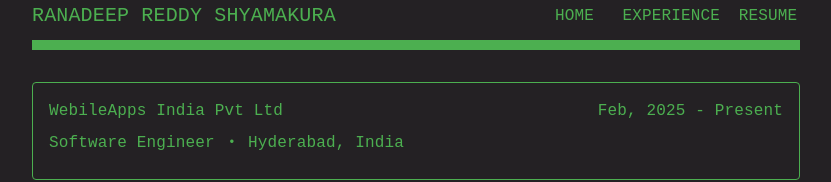
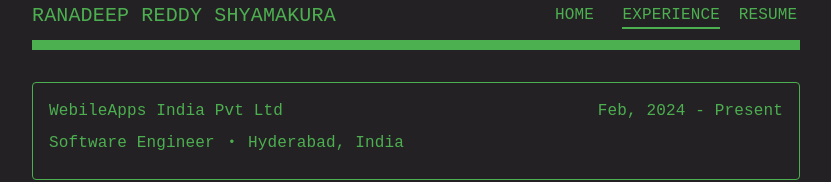
Before and after one commit to ranadeeps/profile, a React (Vite) app: page /experience in a window 1280 px wide. Shown: the top 182 px of the page, without its empty margins (224-1055 px from the left). Built offline with nearby package versions, Linux system fonts and the light colour scheme.

Commit message:
enhanced navigation buttons

```diff
--- a/src/components/CustomButton.tsx
+++ b/src/components/CustomButton.tsx
@@ -1,4 +1,4 @@
-import { Button, Typography } from "@mui/material";
+import { Box, Button, Divider, Typography } from "@mui/material";
 import { useNavigate } from "react-router";
 
 export const CustomButton = (props: {
@@ -6,11 +6,12 @@ export const CustomButton = (props: {
   href?: string | undefined;
   type?: "button" | "submit" | "reset" | undefined;
   onSubmit?: any;
+  underline?: boolean;
 }) => {
   const navigate = useNavigate();
 
   return (
-    <>
+    <Box display={"flex"} flexDirection={"column"} margin={"auto"}>
       {props.href ? (
         <Button
           sx={{ padding: 0, margin: 0 }}
@@ -33,6 +34,15 @@ export const CustomButton = (props: {
           <Typography>{props.label}</Typography>
         </Button>
       )}
-    </>
+      {props.underline && (
+        <Divider
+          sx={{
+            color: "primary.main",
+            border: 1,
+            borderWidth: 1,
+          }}
+        ></Divider>
+      )}
+    </Box>
   );
 };
--- a/src/components/Experience.tsx
+++ b/src/components/Experience.tsx
@@ -31,7 +31,7 @@ export const Experience = () => {
             companyName="WebileApps India Pvt Ltd"
             designation="Software Engineer"
             location="Hyderabad, India"
-            period="Feb, 2025 - Present"
+            period="Feb, 2024 - Present"
           ></CompanyCard>
           <Divider
             orientation="vertical"
--- a/src/components/Navbar.tsx
+++ b/src/components/Navbar.tsx
@@ -4,8 +4,10 @@ import { ThemeProvider } from "@mui/material/styles";
 import { Typography } from "@mui/material";
 import { DarkTheme } from "../Themes";
 import { CustomButton } from "./CustomButton";
+import { useLocation } from "react-router";
 
 export const Navbar = () => {
+  const location = useLocation();
   return (
     <ThemeProvider theme={DarkTheme}>
       <nav>
@@ -30,9 +32,21 @@ export const Navbar = () => {
             </Typography>
 
             <Stack direction="row" spacing={2}>
-              <CustomButton label="Home" href="./home" />
-              <CustomButton label="Experience" href="./experience" />
-              <CustomButton label="Resume" href="./resume" />
+              <CustomButton
+                label="Home"
+                href="/home"
+                underline={location.pathname.includes("home")}
+              />
+              <CustomButton
+                label="Experience"
+                href="/experience"
+                underline={location.pathname.includes("experience")}
+              />
+              <CustomButton
+                label="Resume"
+                href="/resume"
+                underline={location.pathname.includes("resume")}
+              />
               {/* <CustomButton label="Contact" href="/contact" /> */}
             </Stack>
           </Stack>
@@ -56,9 +70,21 @@ export const Navbar = () => {
               spacing={1}
               sx={{ display: { xs: "flex", md: "none" }, mt: 0 }}
             >
-              <CustomButton label="Home" href="/home" />
-              <CustomButton label="Experience" href="/experience" />
-              <CustomButton label="Resume" href="/resume" />
+              <CustomButton
+                label="Home"
+                href="/home"
+                underline={location.pathname.includes("home")}
+              />
+              <CustomButton
+                label="Experience"
+                href="/experience"
+                underline={location.pathname.includes("experience")}
+              />
+              <CustomButton
+                label="Resume"
+                href="/resume"
+                underline={location.pathname.includes("resume")}
+              />
               {/* <CustomButton label="Contact" href="/contact" /> */}
               {/* <CustomButton label="More" href="/more" /> */}
             </Stack>
```
